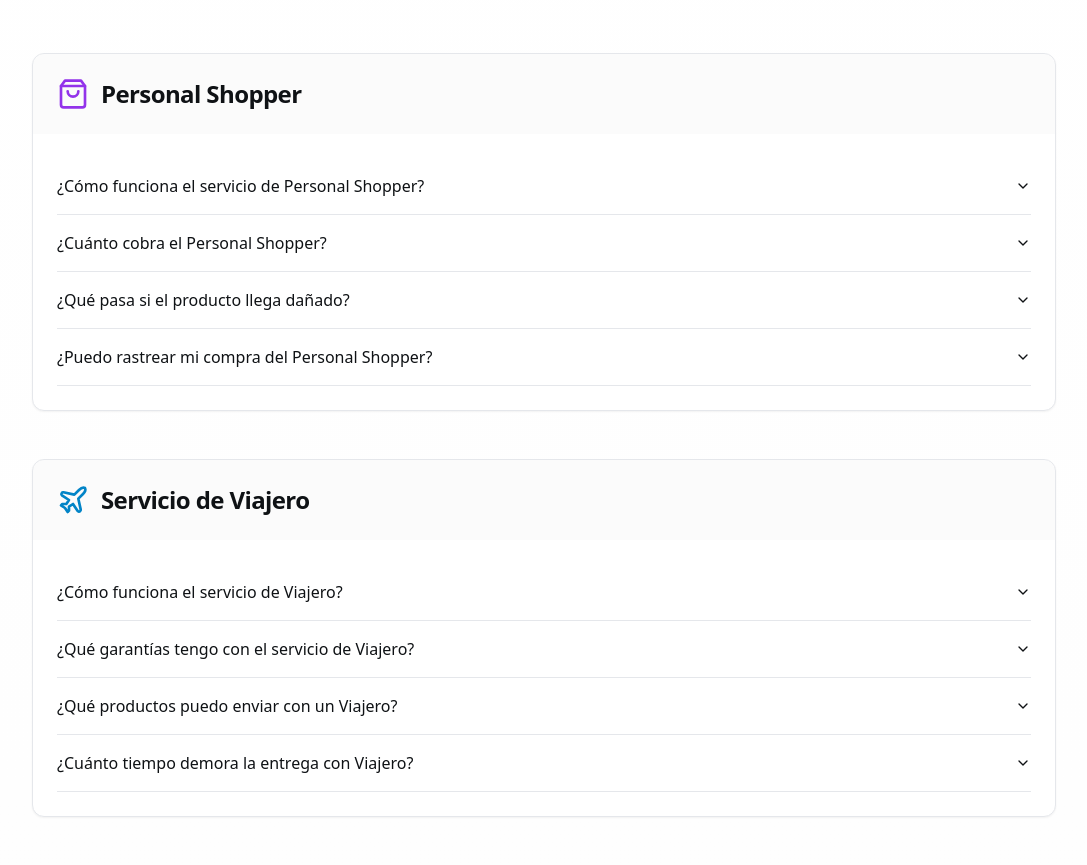
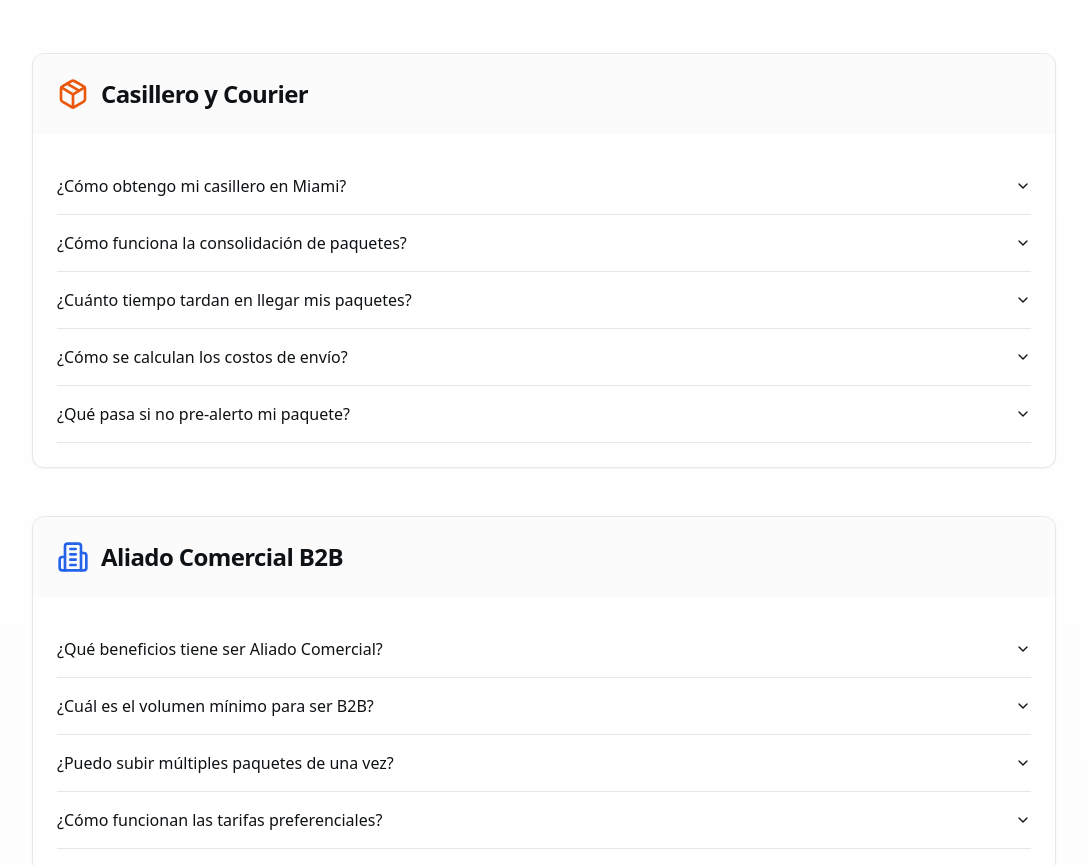
Before and after one commit to richmbenz-cloud/Boxifly, a React (Vite) app: page /centro-de-ayuda in a window 1280 px wide. Shown: the part 980-1845 px from the top of the page, without its empty margins (96-1183 px from the left). Built offline with nearby package versions, Linux system fonts and the light colour scheme.

Commit message:
style: remove Personal Shopper and Viajero FAQ categories from Help Center

```diff
--- a/src/pages/Ayuda.tsx
+++ b/src/pages/Ayuda.tsx
@@ -21,52 +21,6 @@ const Ayuda = () => {
   const [searchTerm, setSearchTerm] = useState("");
 
   const categories = [
-    {
-      title: "Personal Shopper",
-      icon: ShoppingBag,
-      color: "text-purple-600",
-      questions: [
-        {
-          q: "¿Cómo funciona el servicio de Personal Shopper?",
-          a: "El Personal Shopper es un servicio donde un comprador verificado adquiere productos en tu nombre en Estados Unidos. Tú envías la solicitud con el enlace del producto, el shopper lo compra, verifica la calidad y lo envía a nuestro almacén para ser consolidado con tus otros paquetes."
-        },
-        {
-          q: "¿Cuánto cobra el Personal Shopper?",
-          a: "El Personal Shopper cobra una comisión del 10% sobre el valor del producto, más los costos de envío desde la tienda hasta nuestro almacén. El precio final lo verás en la cotización antes de aceptar."
-        },
-        {
-          q: "¿Qué pasa si el producto llega dañado?",
-          a: "Si el producto llega dañado a la dirección del shopper, él lo reportará inmediatamente. Dependiendo del caso, se puede solicitar un cambio a la tienda o se procederá con el reembolso. Nuestros shoppers verifican la calidad antes de enviarlo al almacén."
-        },
-        {
-          q: "¿Puedo rastrear mi compra del Personal Shopper?",
-          a: "Sí, una vez que el shopper realiza la compra, te proporcionará el número de tracking. Puedes seguir el estado de tu pedido desde tu dashboard de cliente."
-        }
-      ]
-    },
-    {
-      title: "Servicio de Viajero",
-      icon: Plane,
-      color: "text-sky-600",
-      questions: [
-        {
-          q: "¿Cómo funciona el servicio de Viajero?",
-          a: "Conectamos a clientes con viajeros verificados que viajan de Estados Unidos a Perú. Los viajeros transportan paquetes pequeños en su equipaje, ofreciendo una alternativa más económica y rápida para ciertos productos."
-        },
-        {
-          q: "¿Qué garantías tengo con el servicio de Viajero?",
-          a: "Todos nuestros viajeros están verificados con KYC (verificación de identidad) y firma de declaración jurada. Además, ofrecemos un programa de protección que cubre pérdida o daño del paquete durante el viaje."
-        },
-        {
-          q: "¿Qué productos puedo enviar con un Viajero?",
-          a: "Productos pequeños y ligeros como ropa, accesorios, electrónicos pequeños, suplementos, cosméticos. No se permiten líquidos en gran cantidad, productos perecederos, ni artículos prohibidos por las aerolíneas."
-        },
-        {
-          q: "¿Cuánto tiempo demora la entrega con Viajero?",
-          a: "Depende de la fecha de viaje del viajero. Generalmente, entre 3-7 días desde que el viajero recibe el paquete hasta la entrega en Perú, mucho más rápido que el courier tradicional."
-        }
-      ]
-    },
 {
       title: "Casillero y Courier",
       icon: Package,
```
Lines whose indentation alone changed are shown as unchanged.
